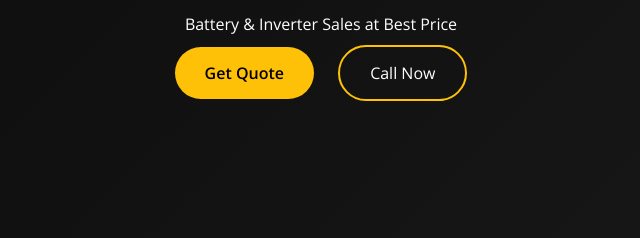
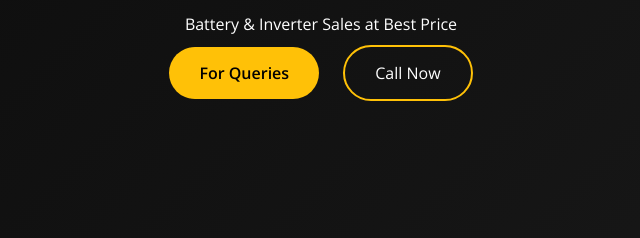
Before and after one commit to 2024csaman19688-collab/sri-surya-enterprises, a plain HTML site: page index.html in a window 1280 px wide. Shown: the part 375-613 px from the top of the page, 319-959 px from the left. Drawn offline with nearby package versions, Linux system fonts and the light colour scheme.

Commit message:
added index.html

```diff
--- a/index.html
+++ b/index.html
@@ -274,7 +274,7 @@
         <h1>⚡ Power You Can Trust</h1>
         <p>Battery & Inverter Sales at Best Price</p>
 
-        <a href="#contact" class="cta-btn cta-primary">Get Quote</a>
+        <a href="#contact" class="cta-btn cta-primary">For Queries</a>
         <a href="tel:+916388912558" class="cta-btn cta-secondary">Call Now</a>
     </div>
 </section>
```
